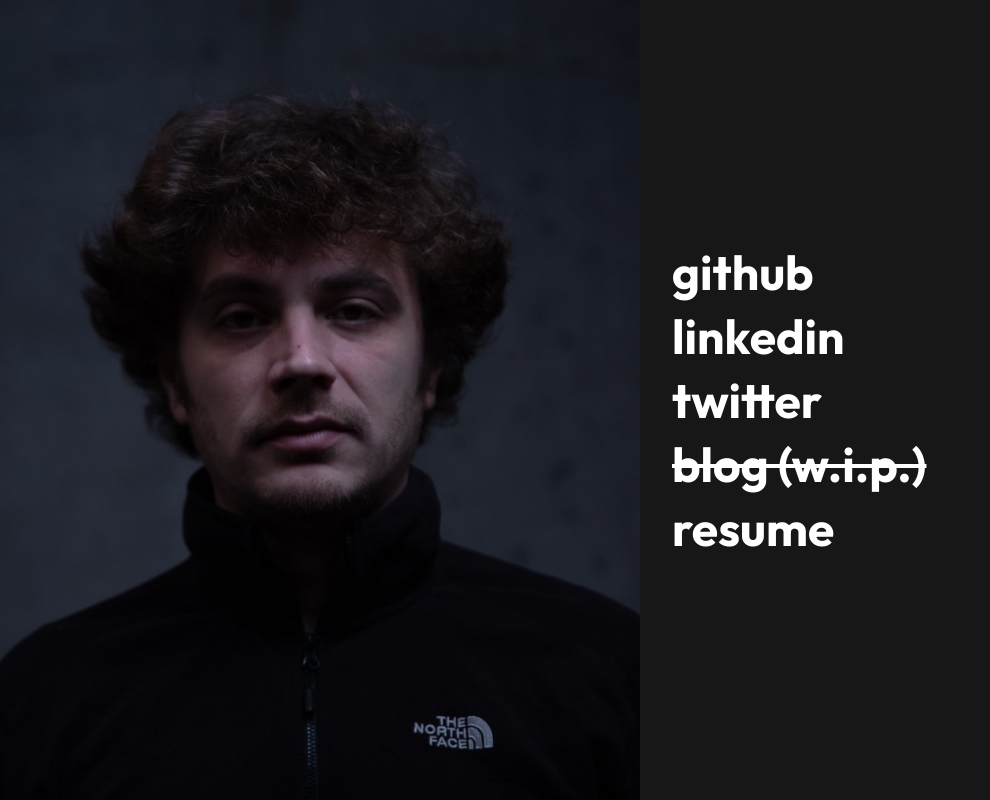
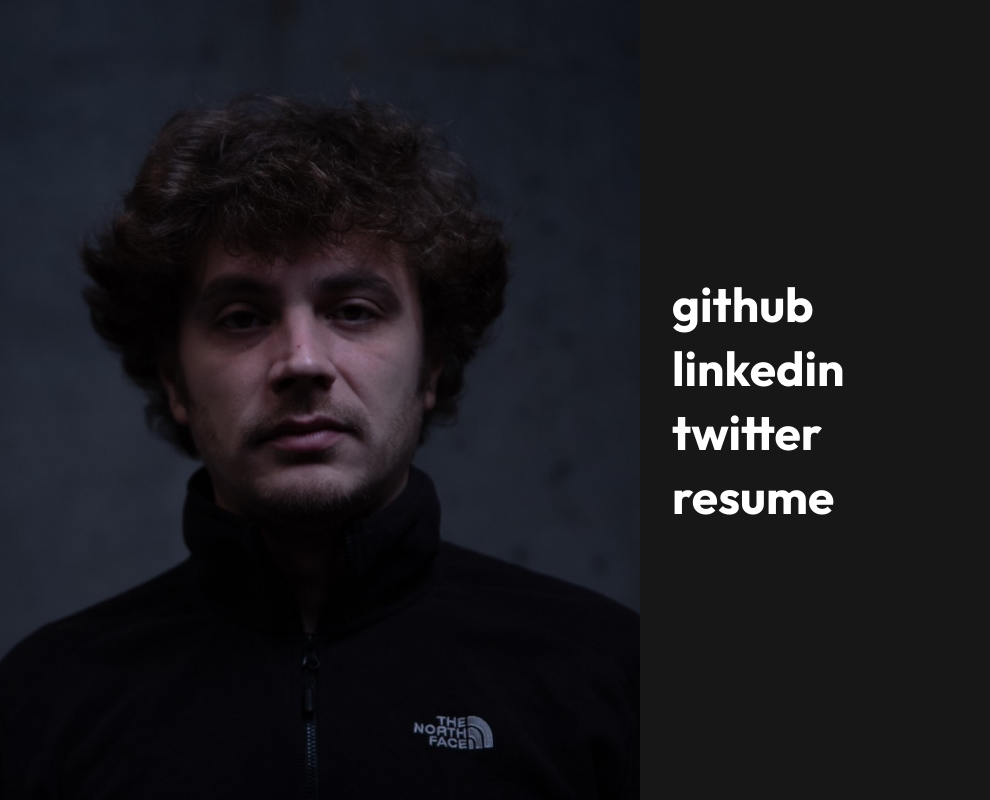
Before and after one commit to canyouseethroughme/nextjs-portfolio, a Next.js app: page / in a window 1280 px wide. Shown: the whole page, without its empty margins (0-990 px from the left). Built offline with nearby package versions, Linux system fonts and the light colour scheme.

Commit message:
comment out blog link

```diff
--- a/app/page.tsx
+++ b/app/page.tsx
@@ -5,7 +5,7 @@ const links = [
   { href: 'https://github.com/canyouseethroughme', label: 'github' },
   { href: 'https://www.linkedin.com/in/stefandrei/', label: 'linkedin' },
   { href: 'https://twitter.com/itstefandrei', label: 'twitter' },
-  { href: '/', label: 'blog (w.i.p.)' },
+  // { href: '/blog', label: 'blog' },
 ]
 
 export default function Home() {
@@ -26,19 +26,11 @@ export default function Home() {
 
       <div className="w-full h-1/2 sm:w-1/2 sm:h-full flex flex-col justify-around sm:justify-center items-center sm:items-start p-4 sm:p-8 space-y-0 sm:space-y-4">
         {links.map((link) => (
-           // TODO: remove conditional style once blog is ready
           <Link
             key={link.href}
             href={link.href}
-            className={`
-              text-3xl
-              sm:text-5xl
-              font-bold
-              hover:text-yellow-300
-              transition-colors
-              ${!link.label.includes('blog') && 'hover:underline'}
-               ${link.label.includes('blog') && 'line-through'}`}
-            target={`${link.href === '/blog' ? '_self' : '_blank'}`}
+            className="text-3xl sm:text-5xl font-bold hover:text-yellow-300 transition-colors hover:underline"
+            target="_blank"
             rel="noopener noreferrer"
           >
             {link.label}
```
